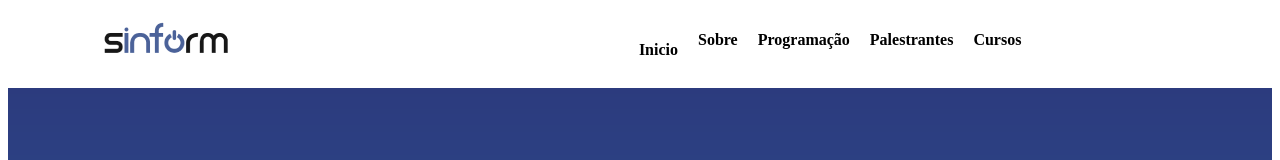
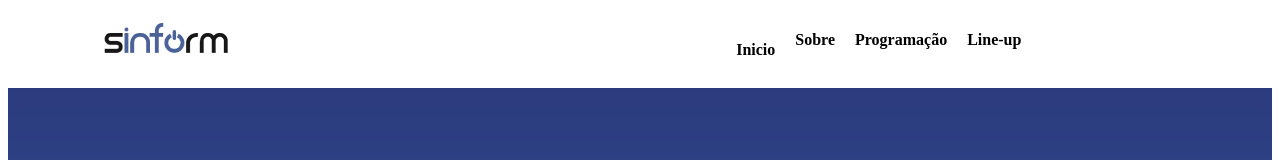
Before and after one commit to igorroc/sinform, a React (Vite) app: page / in a window 1280 px wide. Shown: the top 160 px of the page. Built offline with nearby package versions, Linux system fonts and the light colour scheme; the HTML template or start-up script is replaced by a standard one.

Commit message:
[fix]: Line up header link

```diff
--- a/src/components/Header.jsx
+++ b/src/components/Header.jsx
@@ -228,8 +228,7 @@ function Header() {
 							<a href="./#scrollTop">Inicio</a>
 							<a href="./#Sobre">Sobre</a>
 							<a href="./#Programacao">Programação</a>
-							<a href="./#Palestrantes">Palestrantes</a>
-							<a href="./#Cursos">Cursos</a>
+							<a href="./#LineUp">Line-up</a>
 							<Botao href="./inscricao">Quero participar!</Botao>
 						</LinkList>
 					</HeaderContent>
```
